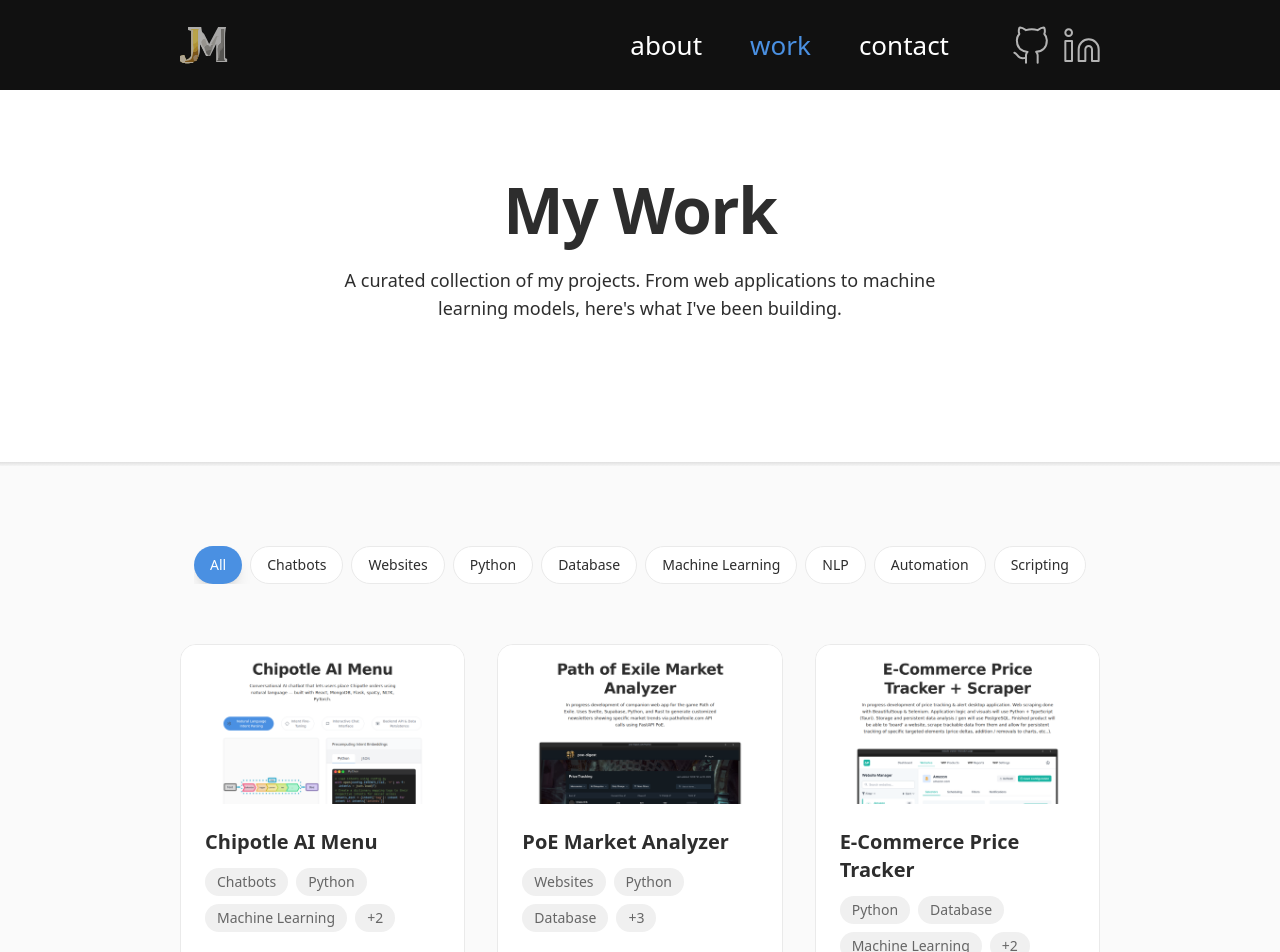
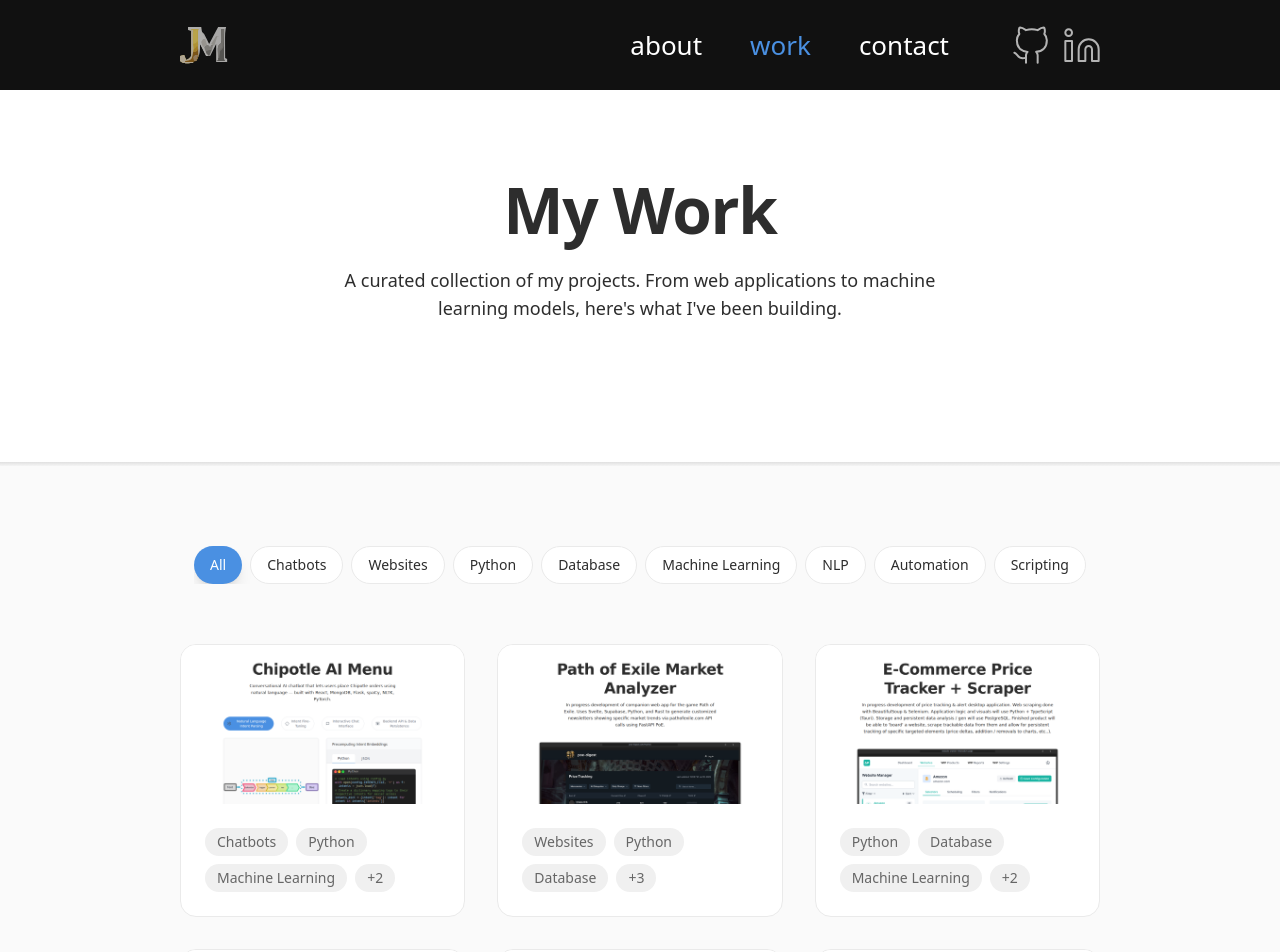
Before and after one commit to robmcdonald5/personalsite, a SvelteKit app: page /work in a window 1280 px wide. Shown: the top 952 px of the page. Built offline with nearby package versions, Linux system fonts and the light colour scheme.

Commit message:
Updated formatting for preview text on work

```diff
--- a/src/routes/work/+page.svelte
+++ b/src/routes/work/+page.svelte
@@ -153,7 +153,6 @@
 									</div>
 								</div>
 								<div class="p-6">
-									<h3 class="text-[#2D2D2D] text-xl font-inter font-semibold mb-3">{project.name}</h3>
 									<div class="flex flex-wrap gap-2">
 										{#each project.categories.slice(0, 3) as cat}
 											<span class="px-3 py-1 bg-[#F0F0F0] text-[#666666] text-sm font-inter rounded-full">
```
